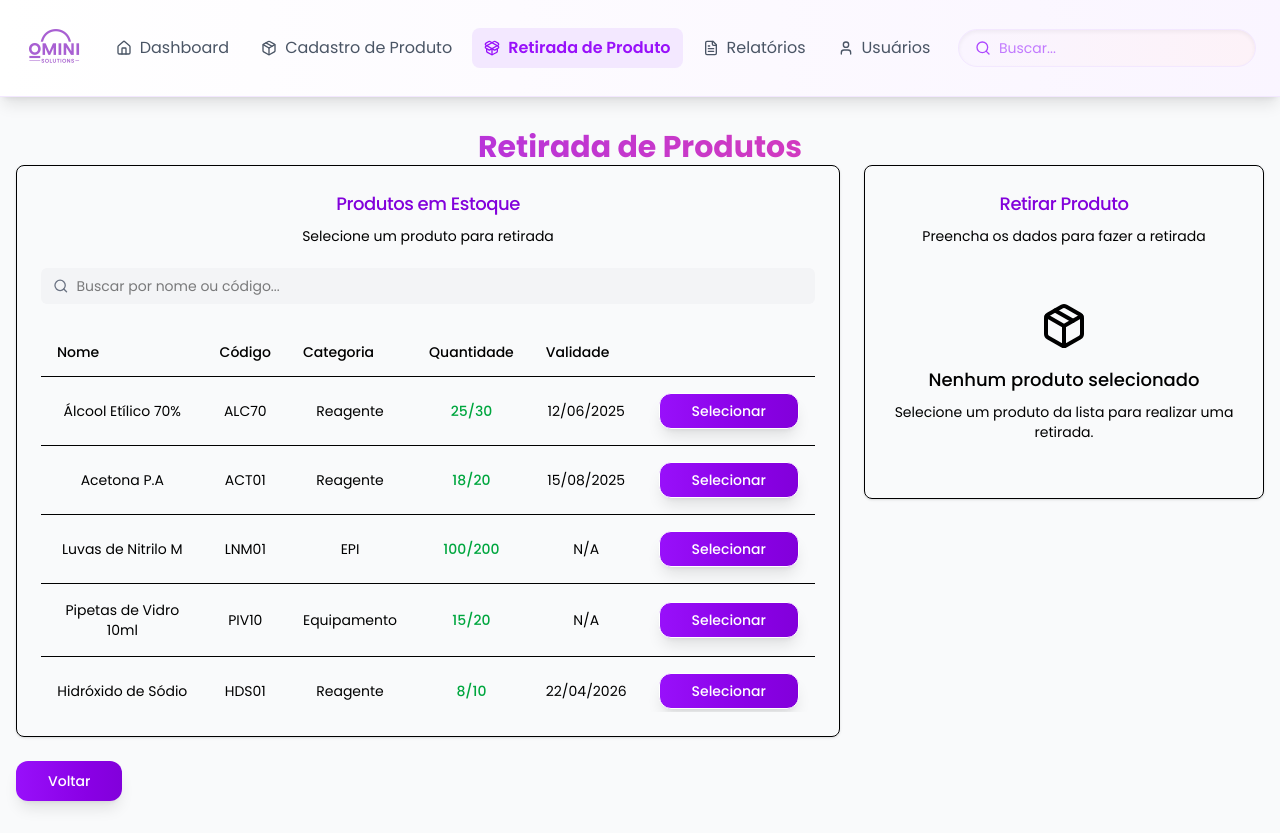
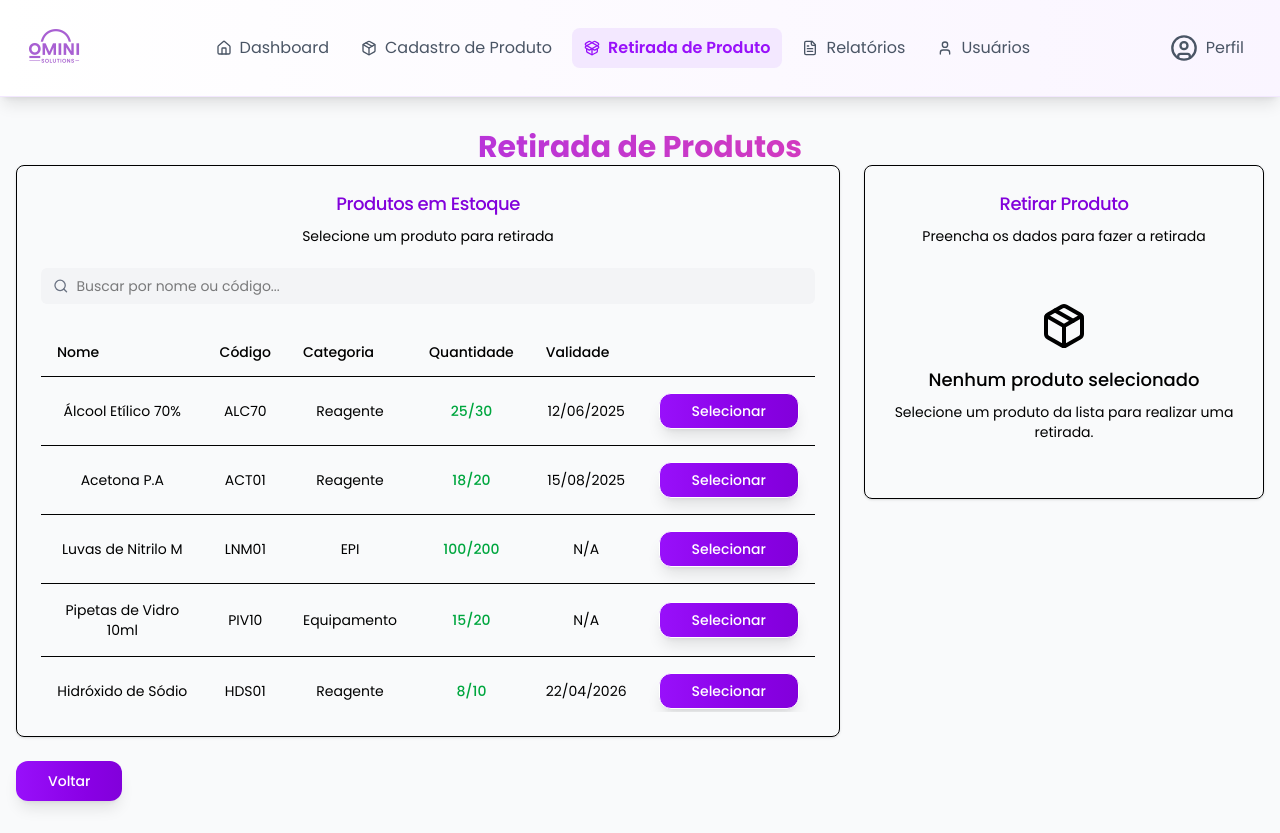
Before and after one commit to LucasMGcode/Omini, a React (Vite) app in the folder front/: page /withdraw-product in a window 1280 px wide. Built offline with nearby package versions, Linux system fonts and the light colour scheme.

Commit message:
Retirando campo de busca do header e trocando para "perfil"

```diff
--- a/front/src/components/Header.tsx
+++ b/front/src/components/Header.tsx
@@ -1,6 +1,6 @@
 import { useState } from "react";
 import { Link, useLocation } from "react-router-dom";
-import { Search, User, Package, Home, FileText, PackageOpen } from "lucide-react";
+import { Search, User, Package, Home, FileText, PackageOpen, CircleUserIcon} from "lucide-react";
 
 const Header = () => {
   const location = useLocation();
@@ -50,15 +50,11 @@ const Header = () => {
           )}
 
           {location.pathname !== "/" && (
-            <div className="flex items-center bg-gradient-to-r from-purple-50 to-pink-50 rounded-full px-4 py-2 shadow-inner border border-purple-100">
-              <Search className="h-4 w-4 text-purple-500 mr-2" />
-              <input
-                type="text"
-                placeholder="Buscar..."
-                className="bg-transparent border-none outline-none text-sm w-40 lg:w-60 font-montserrat placeholder-purple-400"
-                value={searchQuery}
-                onChange={(e) => setSearchQuery(e.target.value)}
-              />
+            <div className="hidden md:flex items-center space-x-2">
+              <Link to="" className={`flex items-center space-x-2 ${isActive("")} font-montserrat`}>
+                <CircleUserIcon className="h-7 w-7" />
+                <span>Perfil</span>
+              </Link>
             </div>
           )}
         </div>
```
